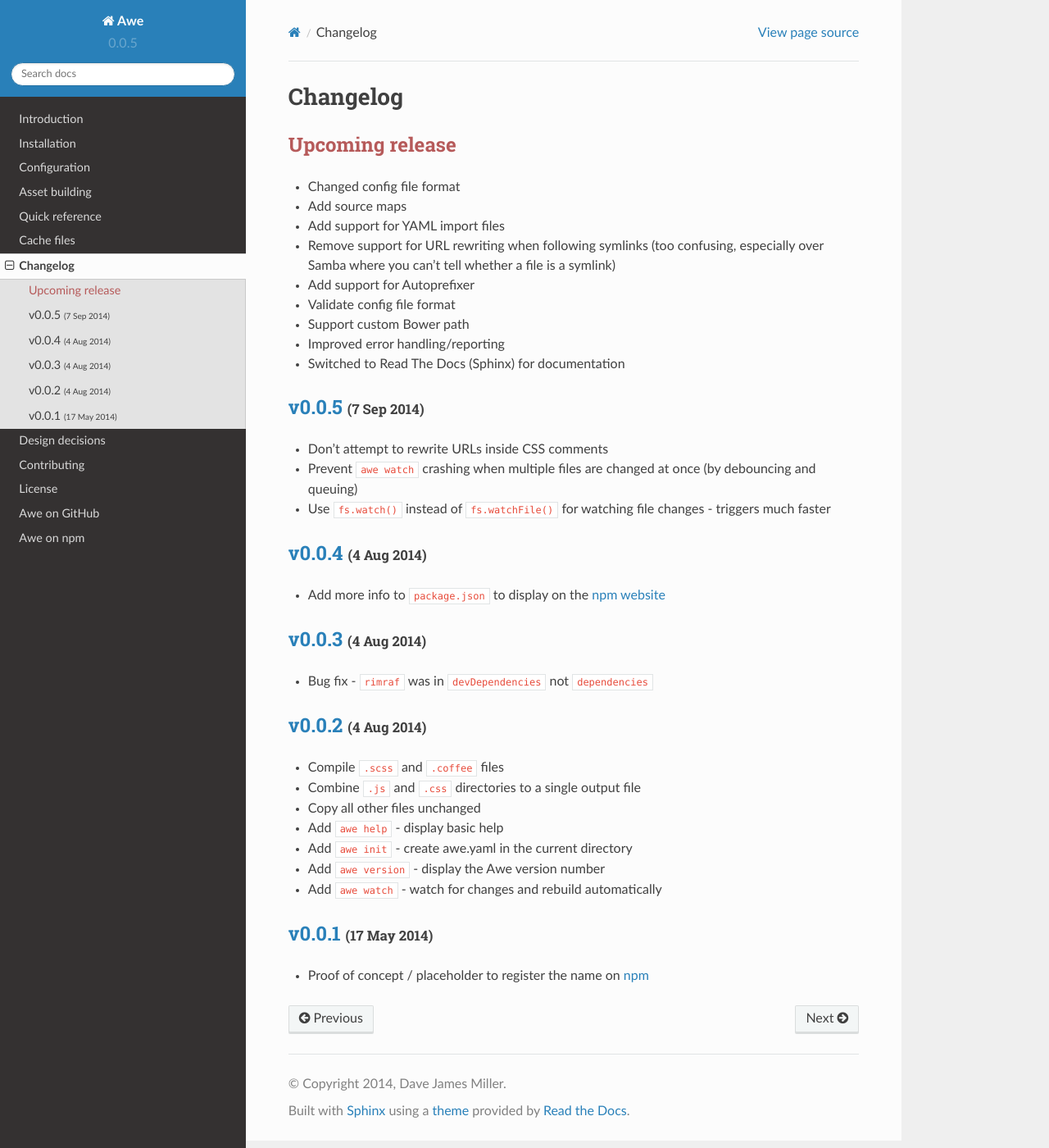
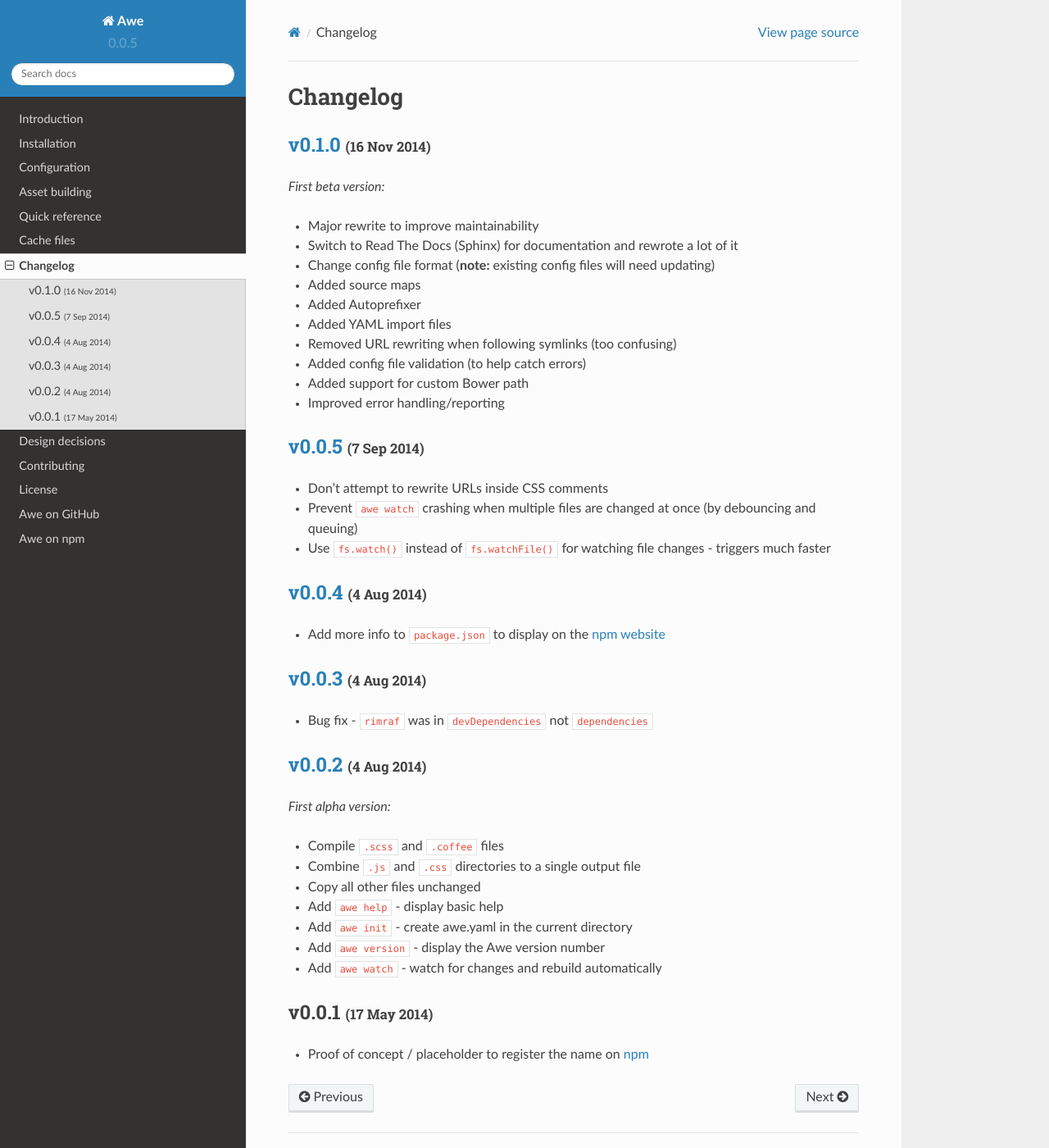
Before and after one commit to alberon/awe, a Sphinx documentation site: the page built from docs/changelog.rst, in a window 1280 px wide and 1400 px high. Shown: the whole window at 82% size. Built offline with Sphinx 7.4.7 and the Read the Docs theme 2.0.0, drawn with Linux system fonts in a browser that asks for light colours.

Commit message:
More documentation

```diff
--- a/docs/changelog.rst
+++ b/docs/changelog.rst
@@ -16,26 +16,35 @@
     </style>
 
 
+.. ================================================================================
+..  :future:`Upcoming release`
+.. ================================================================================
+
 ================================================================================
- :future:`Upcoming release`
+ v0.1.0_ :date:`(16 Nov 2014)`
 ================================================================================
 
-- Changed config file format
-- Add source maps
-- Add support for YAML import files
-- Remove support for URL rewriting when following symlinks (too confusing, especially over Samba where you can't tell whether a file is a symlink)
-- Add support for Autoprefixer
-- Validate config file format
-- Support custom Bower path
+.. _v0.1.0: https://github.com/alberon/awe/tree/v0.1.0
+
+*First beta version:*
+
+- Major rewrite to improve maintainability
+- Switch to Read The Docs (Sphinx) for documentation and rewrote a lot of it
+- Change config file format (**note:** existing config files will need updating)
+- Added source maps
+- Added Autoprefixer
+- Added YAML import files
+- Removed URL rewriting when following symlinks (too confusing)
+- Added config file validation (to help catch errors)
+- Added support for custom Bower path
 - Improved error handling/reporting
-- Switched to Read The Docs (Sphinx) for documentation
 
 
 ================================================================================
  v0.0.5_ :date:`(7 Sep 2014)`
 ================================================================================
 
-.. _v0.0.5: https://github.com/davejamesmiller/awe/tree/v0.0.5
+.. _v0.0.5: https://github.com/alberon/awe/tree/v0.0.5
 
 - Don't attempt to rewrite URLs inside CSS comments
 - Prevent ``awe watch`` crashing when multiple files are changed at once (by debouncing and queuing)
@@ -46,7 +55,7 @@
  v0.0.4_ :date:`(4 Aug 2014)`
 ================================================================================
 
-.. _v0.0.4: https://github.com/davejamesmiller/awe/tree/v0.0.4
+.. _v0.0.4: https://github.com/alberon/awe/tree/v0.0.4
 
 - Add more info to ``package.json`` to display on the `npm website <https://www.npmjs.org/package/awe>`_
 
@@ -55,7 +64,7 @@
  v0.0.3_ :date:`(4 Aug 2014)`
 ================================================================================
 
-.. _v0.0.3: https://github.com/davejamesmiller/awe/tree/v0.0.3
+.. _v0.0.3: https://github.com/alberon/awe/tree/v0.0.3
 
 - Bug fix - ``rimraf`` was in ``devDependencies`` not ``dependencies``
 
@@ -64,7 +73,9 @@
  v0.0.2_ :date:`(4 Aug 2014)`
 ================================================================================
 
-.. _v0.0.2: https://github.com/davejamesmiller/awe/tree/v0.0.2
+.. _v0.0.2: https://github.com/alberon/awe/tree/v0.0.2
+
+*First alpha version:*
 
 - Compile ``.scss`` and ``.coffee`` files
 - Combine ``.js`` and ``.css`` directories to a single output file
--- a/docs/contributing.rst
+++ b/docs/contributing.rst
@@ -254,7 +254,7 @@ In each case the compiled JavaScript code is written to ``lib-build/``, and you
  Unit tests
 ================================================================================
 
-Please ensure that every important function and bug fix has corresponding unit tests, to ensure backwards-compatibility.
+Please ensure that every important function and bug fix has corresponding unit tests, to ensure backwards compatibility.
 
 The unit tests are in ``test/``. They are written in regular `CoffeeScript <http://www.coffeescript.org/>`_.
 
--- a/docs/introduction.rst
+++ b/docs/introduction.rst
@@ -32,7 +32,7 @@ In the future it will also handle **deployment** to remote live/staging servers,
 
 - Simple YAML configuration (no need to set up lots of separate plugins!)
 - Detailed documentation
-- Unit tests to ensure backwards-compatibility
+- Unit tests to ensure backwards compatibility
 
 
 .. admonition:: Future Plans
--- a/docs/reference.rst
+++ b/docs/reference.rst
@@ -127,7 +127,7 @@ These commands can only be run from a directory containing an ``awe.yaml`` confi
     ├── vendor.css.yaml        ├── vendor.css               YAML import file (.css.yaml)
     └── vendor.js.yaml         └── vendor.js                YAML import file (.js.yaml)
 
-.. tip::
+.. note::
 
     It will also generate source maps -- e.g. ``combined.css.map`` -- but these are not shown for simplicity.
 
```
Also changed, not shown: other parts of docs/changelog.rst (+1 -3 lines), docs/design.rst (+24 -28 lines).
